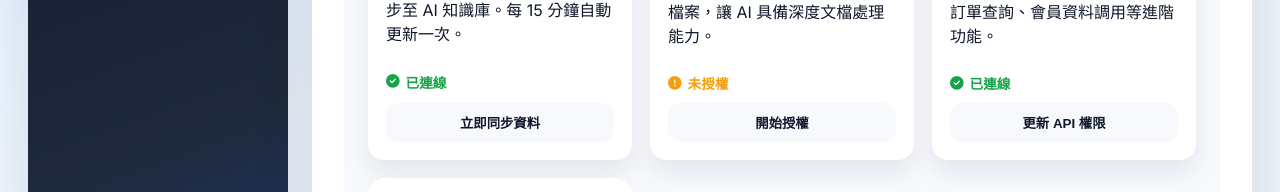
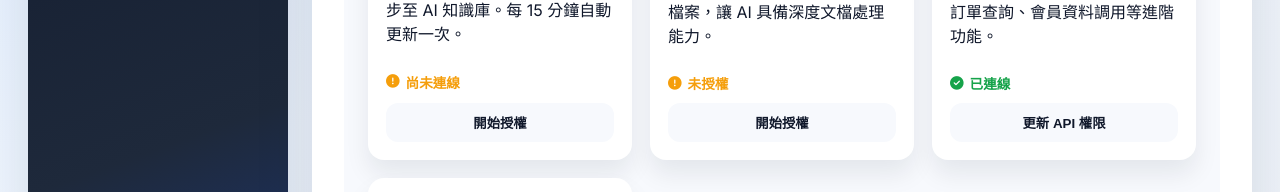
Before and after one commit to Gb168168/OMNIPLAY-AI, a plain HTML site: page index.html in a window 1280 px wide. Both pictures are taken after a click on the link "連動資料庫". Shown: the part 415-607 px from the top of the page. Drawn offline with Linux system fonts and the light colour scheme.

Commit message:
Update index.html

```diff
--- a/index.html
+++ b/index.html
@@ -411,9 +411,8 @@
             <div class="db-icon"><i class="fas fa-file-excel"></i></div>
             <h3>Google Sheets</h3>
             <p>將您的產品清單或 FAQ 直接同步至 AI 知識庫。每 15 分鐘自動更新一次。</p>
-            <div class="status-badge"><i class="fas fa-check-circle"></i> 已連線
-            </div>
-            <button class="sync-btn">立即同步資料</button>
+              <div class="status-badge disconnected"><i class="fas fa-exclamation-circle"></i> 尚未連線</div>
+            <button class="sync-btn">開始授權</button>
           </div>
 
         <div class="db-card">
```
